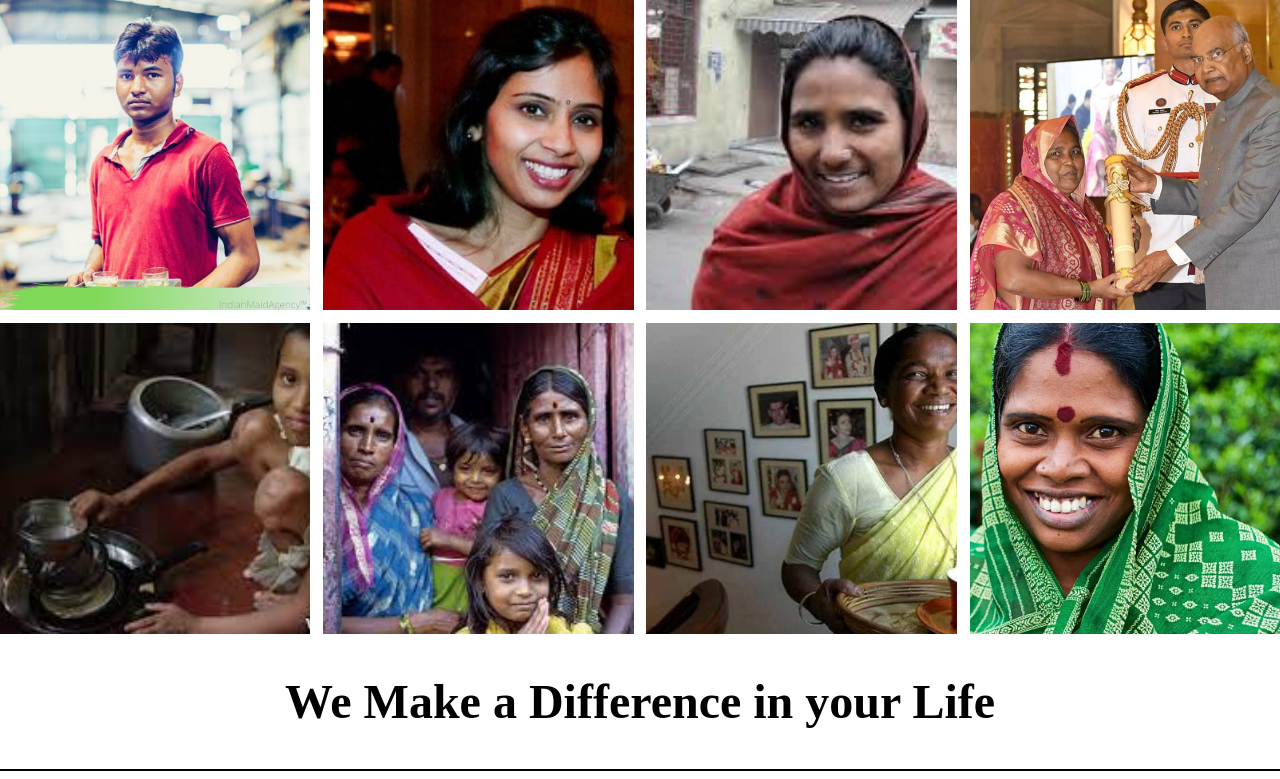
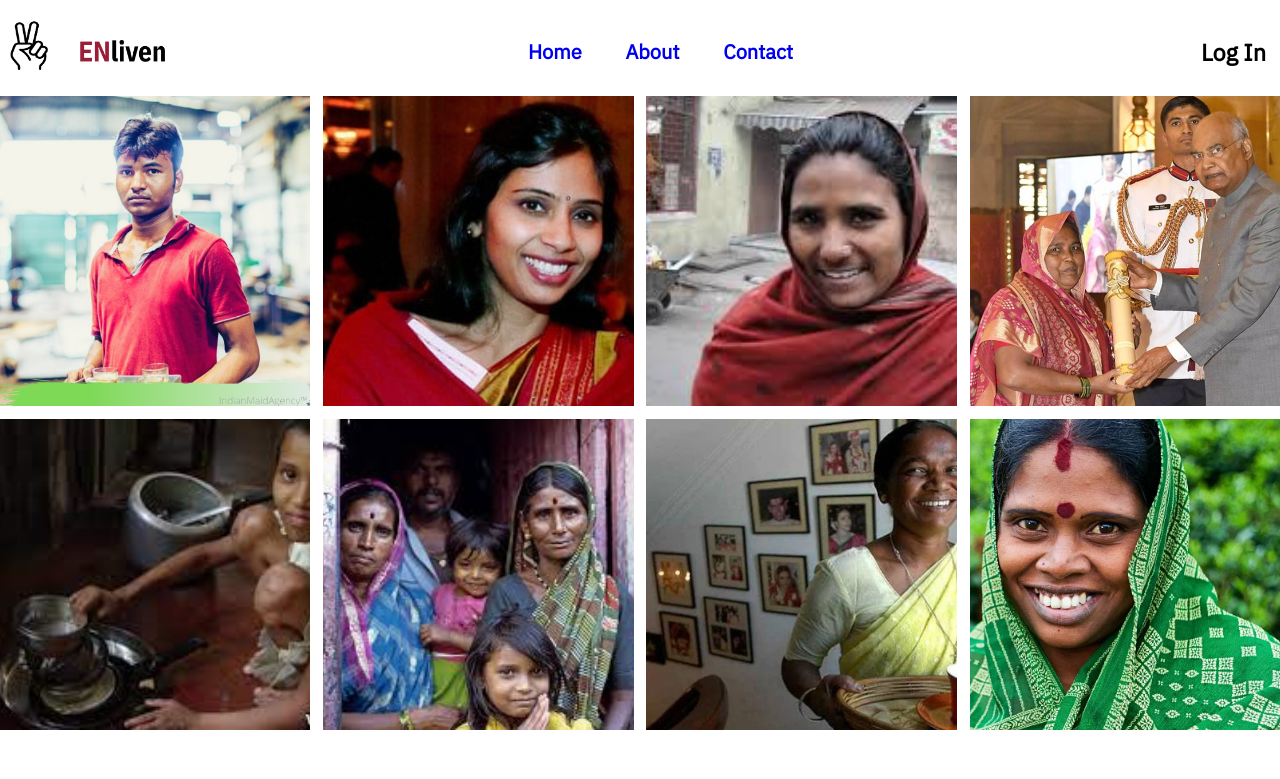
Before and after one commit to MuggleHead/Hackcovit, a plain HTML site: page review/review.html in a window 1280 px wide. Shown: the top 779 px of the page. Drawn offline with nearby package versions, Linux system fonts and the light colour scheme.

Commit message:
added navigation

```diff
--- a/review/style/main.css
+++ b/review/main.css
@@ -1,4 +1,5 @@
-@import url('./grid.css');
+@import url('./style/grid.css');
+@import url('../ngo.css');
 body{
     margin:0px;
 
--- a/review/review.html
+++ b/review/review.html
@@ -4,7 +4,7 @@
     <meta charset="UTF-8" />
     <meta http-equiv="X-UA-Compatible" content="IE=edge" />
     <meta name="viewport" content="width=device-width, initial-scale=1.0" />
-    <link rel="stylesheet" href="./style/main.css" />
+    <link rel="stylesheet" href="./main.css" />
     <link
     rel="stylesheet"
     href="https://cdnjs.cloudflare.com/ajax/libs/animate.css/4.1.1/animate.min.css"
@@ -12,6 +12,27 @@
     <title>Document</title>
   </head>
   <body>
+    <!-- Navigation -->
+    <header>
+      <div class="group">
+        <img class="the_logo" src="../imagess/symbol.png" alt="the_logo" />
+        <img class="imag" src="../imagess/ENliven.png">
+      </div>
+      <nav>
+        <ul class="nav_links">
+          <b>
+            <li><a href="#">Home</a></li>
+            <li><a href="#">About</a></li>
+            <li><a href="#">Contact</a></li>
+          </b>
+        </ul>
+      </nav>
+      <a class="cta" href="#">
+        <!-- <img class="logout" src="imagess/Log In.png"> -->
+        <h3>Log In</h3>
+      </a>
+    </header>
+    <!-- Animation fade in grid -->
     <div class="hero-bg-imgs">
       <div class="flex-wrap">
         <img src="./Images/smile0.png">
```
